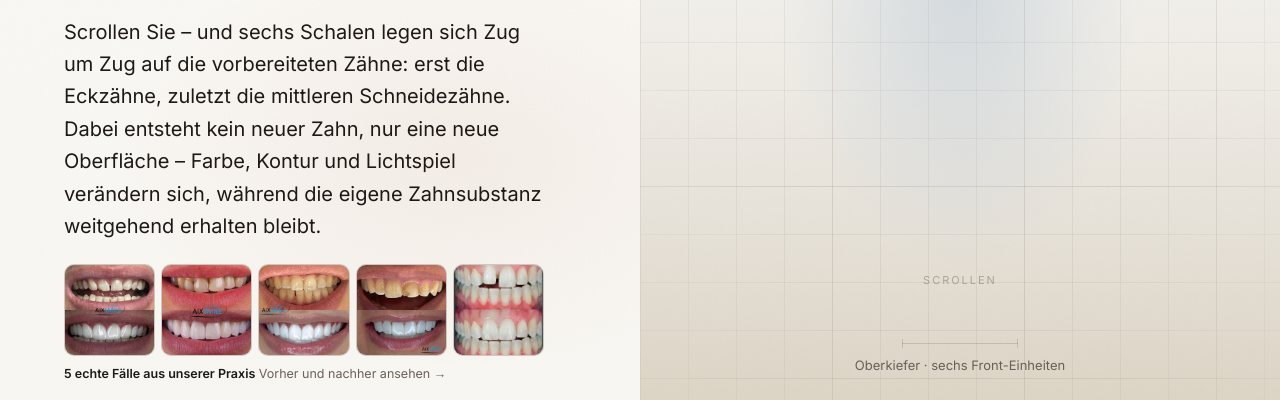
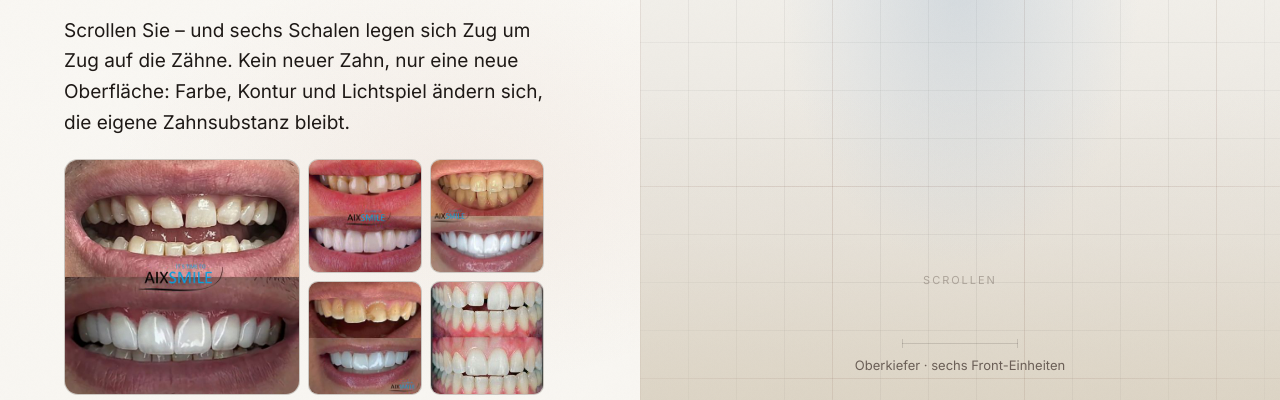
Before and after one commit to M-uzair-abbasi/aixsmile-websites, a plain HTML site: page veneer-webpage/index.html in a window 1280 px wide. Shown: the part 390-790 px from the top of the page. Drawn offline with nearby package versions, Linux system fonts and the light colour scheme; no server answers.

Commit message:
Veneer-Seite: Fälle im ersten Screen größer (ein großer Fall, vier daneben), Lead gekürzt

```diff
--- a/veneer-webpage/index.html
+++ b/veneer-webpage/index.html
@@ -297,7 +297,7 @@
   h2 { font-family: 'Space Grotesk', system-ui, sans-serif; font-weight: 700; font-size: clamp(23px, 2.3vw, 31px);
     line-height: 1.16; letter-spacing: -.02em; margin: 0 0 18px; text-wrap: pretty; color: var(--ink); }
   p { margin: 0 0 18px; color: var(--text); text-wrap: pretty; }
-  p.lead { font-size: 20px; color: var(--ink); }
+  p.lead { font-size: 19px; color: var(--ink); }
   .materials { display: grid; grid-template-columns: 1fr 1fr; gap: 16px; margin: 26px 0 4px; align-items: stretch; }
   /* Flip cards, the main site's MaterialFlipCard ported: FRONT = name + text
      with an arrow in the top-right; click flips the card (rotateY) to the BACK
@@ -846,8 +846,9 @@
 
   /* Five real cases in the first screen: proof before a single paragraph is
      read. A row of small squares, the full viewer one tap away. */
-  .heroCases { display: block; margin: 4px 0 18px; border-bottom: 0; color: inherit; }
-  .heroCasesRow { display: grid; grid-template-columns: repeat(5, 1fr); gap: 6px; }
+  .heroCases { display: block; margin: 2px 0 16px; border-bottom: 0; color: inherit; }
+  .heroCasesRow { display: grid; grid-template-columns: repeat(4, 1fr); grid-template-rows: repeat(2, 1fr); gap: 8px; }
+  .heroCasesRow img.lg { grid-column: 1 / 3; grid-row: 1 / 3; border-radius: 14px; }
   .heroCasesRow img { width: 100%; height: auto; aspect-ratio: 1; object-fit: cover; border-radius: 10px;
     border: 1px solid var(--line); background: var(--paper-2); display: block;
     transition: transform .25s cubic-bezier(.2,.7,.2,1); }
@@ -907,9 +908,9 @@
     <section class="block" data-anchor>
       <p class="eyebrow" data-i18n="hero.eyebrow">Veneers in Aachen · Zahnarztpraxis AIXSMILE</p>
       <h1 data-i18n="hero.h1">Veneers in Aachen: <em>dünner</em> als ein Fingernagel.</h1>
-      <p class="lead" data-i18n="hero.lead">Scrollen Sie – und sechs Schalen legen sich Zug um Zug auf die vorbereiteten Zähne: erst die Eckzähne, zuletzt die mittleren Schneidezähne. Dabei entsteht kein neuer Zahn, nur eine neue Oberfläche – Farbe, Kontur und Lichtspiel verändern sich, während die eigene Zahnsubstanz weitgehend erhalten bleibt.</p>
+      <p class="lead" data-i18n="hero.lead">Scrollen Sie – und sechs Schalen legen sich Zug um Zug auf die Zähne. Kein neuer Zahn, nur eine neue Oberfläche: Farbe, Kontur und Lichtspiel ändern sich, die eigene Zahnsubstanz bleibt.</p>
       <a class="heroCases" href="#beforeAfter" id="heroCases" data-i18n-aria="hero.casesAria">
-        <span class="heroCasesRow"><img src="assets/before-after/thumbs/1.jpg" width="240" height="240" decoding="async" data-i18n-alt="ba.img1Alt" alt="" data-case="0"><img src="assets/before-after/thumbs/2.jpg" width="240" height="240" decoding="async" data-i18n-alt="ba.img2Alt" alt="" data-case="1"><img src="assets/before-after/thumbs/3.jpg" width="240" height="240" decoding="async" data-i18n-alt="ba.img3Alt" alt="" data-case="2"><img src="assets/before-after/thumbs/4.jpg" width="240" height="240" decoding="async" data-i18n-alt="ba.img4Alt" alt="" data-case="3"><img src="assets/before-after/thumbs/5.jpg" width="240" height="240" decoding="async" data-i18n-alt="ba.img5Alt" alt="" data-case="4"></span>
+        <span class="heroCasesRow"><img class="lg" src="assets/before-after/thumbs/1-lg.jpg" width="560" height="560" decoding="async" data-i18n-alt="ba.img1Alt" alt="" data-case="0"><img src="assets/before-after/thumbs/2.jpg" width="240" height="240" decoding="async" data-i18n-alt="ba.img2Alt" alt="" data-case="1"><img src="assets/before-after/thumbs/3.jpg" width="240" height="240" decoding="async" data-i18n-alt="ba.img3Alt" alt="" data-case="2"><img src="assets/before-after/thumbs/4.jpg" width="240" height="240" decoding="async" data-i18n-alt="ba.img4Alt" alt="" data-case="3"><img src="assets/before-after/thumbs/5.jpg" width="240" height="240" decoding="async" data-i18n-alt="ba.img5Alt" alt="" data-case="4"></span>
         <span class="heroCasesCap"><b data-i18n="hero.casesB">5 echte Fälle aus unserer Praxis</b> <span data-i18n="hero.casesS">Vorher und nachher ansehen →</span></span>
       </a>
       <!-- The most characteristic fact about a veneer, made tangible: a
@@ -1325,7 +1326,7 @@ const I18N = {
       gNail: 'Ihr Fingernagel',
       gCard: 'eine Bankkarte',
       gNote: 'tats\u00e4chliche St\u00e4rke \u00b7 2 Materialien \u00b7 15+ Jahre haltbar',
-      lead: 'Scrollen Sie – und sechs Schalen legen sich Zug um Zug auf die vorbereiteten Zähne: erst die Eckzähne, zuletzt die mittleren Schneidezähne. Dabei entsteht kein neuer Zahn, nur eine neue Oberfläche – Farbe, Kontur und Lichtspiel verändern sich, während die eigene Zahnsubstanz weitgehend erhalten bleibt.',
+      lead: 'Scrollen Sie – und sechs Schalen legen sich Zug um Zug auf die Zähne. Kein neuer Zahn, nur eine neue Oberfläche: Farbe, Kontur und Lichtspiel ändern sich, die eigene Zahnsubstanz bleibt.',
     },
     what: {
       h2: 'Aufgeklebt auf den Zahn – nicht am Knochen verankert.',
@@ -1515,7 +1516,7 @@ const I18N = {
       gNail: 'your fingernail',
       gCard: 'a bank card',
       gNote: 'true thickness \u00b7 2 materials \u00b7 15+ years typical',
-      lead: 'Scroll — and six shells settle onto the prepared teeth, one pair at a time: canines first, the central incisors last. No new tooth is created here, only a new surface — colour, contour and the way light plays across it change, while the tooth itself stays largely intact.',
+      lead: 'Scroll — and six shells settle onto the teeth, one pair at a time. No new tooth, only a new surface: colour, contour and the way light plays change, while your own tooth stays.',
     },
     what: {
       h2: 'Bonded to the tooth — not anchored to the bone.',
```
Also changed, not shown: veneer-webpage/assets/before-after/thumbs/1-lg.jpg (added).
